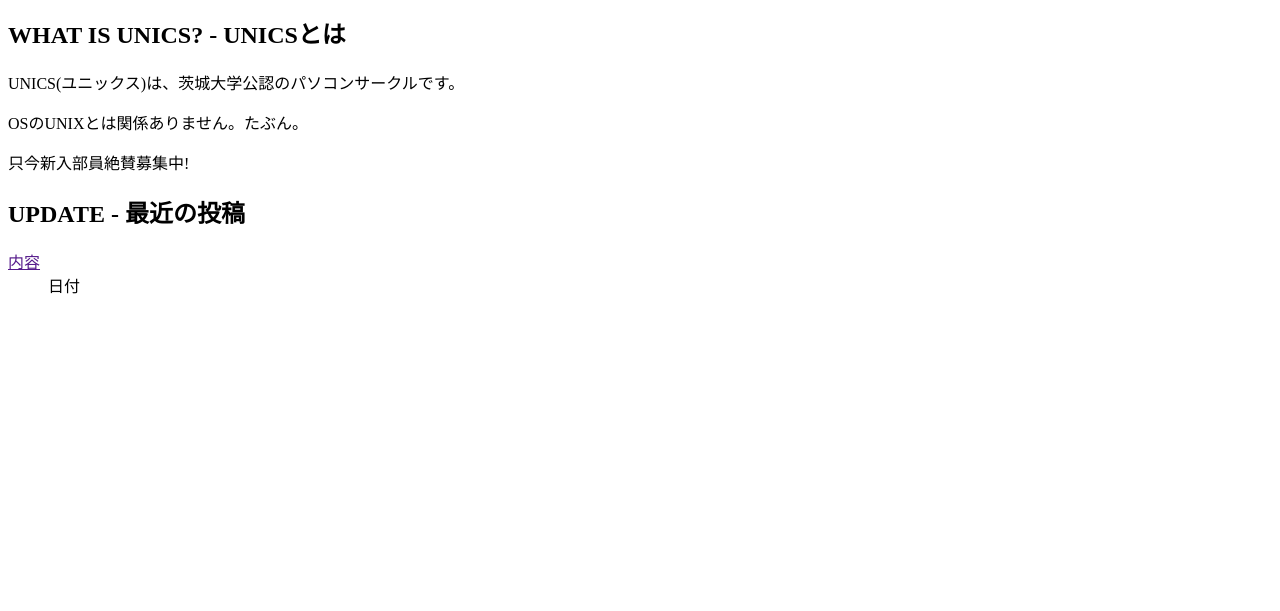
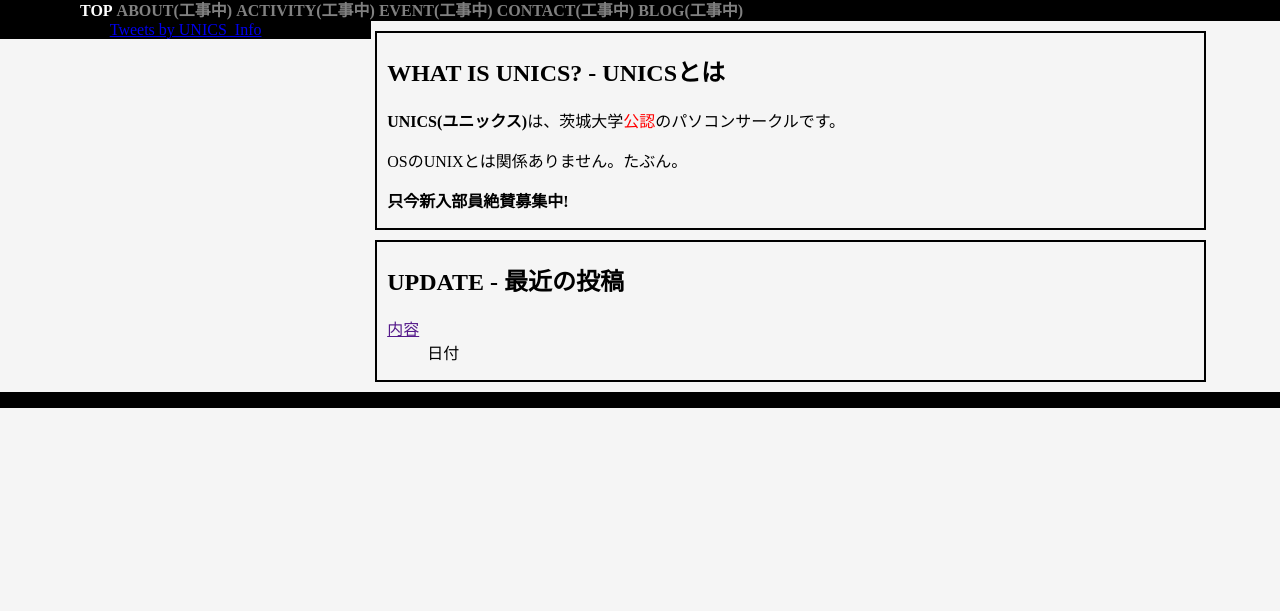
Before and after one commit to circleunics/circleunics.github.io, a plain HTML site: page index.html in a window 1280 px wide. Shown: the part 189-800 px from the top of the page. Drawn offline with Linux system fonts and the light colour scheme.

Commit message:
update index.html, main.css

```diff
--- a/assets/css/main.css
+++ b/assets/css/main.css
@@ -0,0 +1,76 @@
+body {
+    background-color: rgb(245,245,245);
+    margin: 0;
+}
+
+.under-construction {
+    pointer-events: none;
+    color: gray;
+}
+
+.under-construction:after {
+    content: "(工事中)";
+}
+
+.full-width {
+    width: 100%;
+}
+
+nav > menu > ul, nav > menu{
+    margin: 0;
+}
+
+nav > menu > ul > li {
+    display: inline-block;
+}
+nav > menu > ul > li > a {
+    text-decoration: none;
+    font-weight: bold;
+    color: white;
+}
+
+aside {
+    display: inline-block;
+    width: 29%;
+    text-align: center;
+}
+
+.twitter-timeline{
+    width: 90% !important;
+}
+
+main {
+    display: inline-block;
+    width: 70%;
+    vertical-align: top;
+    text-align: center;
+}
+
+main > article {
+    width: 90%;
+    border: black 2pt solid;
+    margin: 10px 0;
+    padding: 0 10px;
+    text-align: left;
+}
+
+.main-container {
+    vertical-align: top;
+}
+
+footer {
+    font-size: small;
+    text-align: right;
+}
+
+nav, aside, footer {
+    background-color: black;
+}
+
+.bold {
+    font-weight: bold;
+}
+
+.red {
+    color: red;
+}
--- a/index.html
+++ b/index.html
@@ -3,27 +3,29 @@
 <head>
     <meta charset="UTF-8">
     <title>TOP | UNICS Web</title>
+    <link rel="stylesheet" href="assets/css/main.css">
 </head>
 <body>
 <header>
-    PC CIRCLE
-    UNICS UNiversity of Ibaraki Computer Society
+    <a href="index.html"><img src="assets/images/logo.jpg" alt="Logo" class="full-width"></a>
 </header>
 <nav>
     <menu>
         <ul>
-            <li><a href="">TOP</a></li>
-            <li><a href="">ABOUT</a></li>
-            <li><a href="">ACTIVITY</a></li>
-            <li><a href="">EVENT</a></li>
-            <li><a href="">CONTACT</a></li>
-            <li><a href="">BLOG</a></li>
+            <li><a href="index.html">TOP</a></li>
+            <li><a href="about.html" class="under-construction">ABOUT</a></li>
+            <li><a href="activity.html" class="under-construction">ACTIVITY</a></li>
+            <li><a href="event.html" class="under-construction">EVENT</a></li>
+            <li><a href="contact.html" class="under-construction">CONTACT</a></li>
+            <li><a href="blog.html" class="under-construction">BLOG</a></li>
         </ul>
     </menu>
 </nav>
 <div class="main-container">
     <aside>
-        <a class="twitter-timeline" href="https://twitter.com/UNICS_Info?ref_src=twsrc%5Etfw">Tweets by UNICS_Info</a> <script async src="https://platform.twitter.com/widgets.js" charset="utf-8"></script>
+        <a class="twitter-timeline" data-width="440" data-height="600" data-theme="dark"
+           href="https://twitter.com/UNICS_Info?ref_src=twsrc%5Etfw">Tweets by UNICS_Info</a>
+        <script async src="https://platform.twitter.com/widgets.js" charset="utf-8"></script>
     </aside>
     <main>
         <article>
@@ -47,5 +49,8 @@
         </article>
     </main>
 </div>
+<footer>
+    2020 UNICS
+</footer>
 </body>
 </html>
```
Also changed, not shown: about.html (+1 -0 lines), activity.html (+1 -0 lines), blog.html (+1 -0 lines), contact.html (+1 -0 lines), event.html (+1 -0 lines), assets/images/logo.jpg (added).
